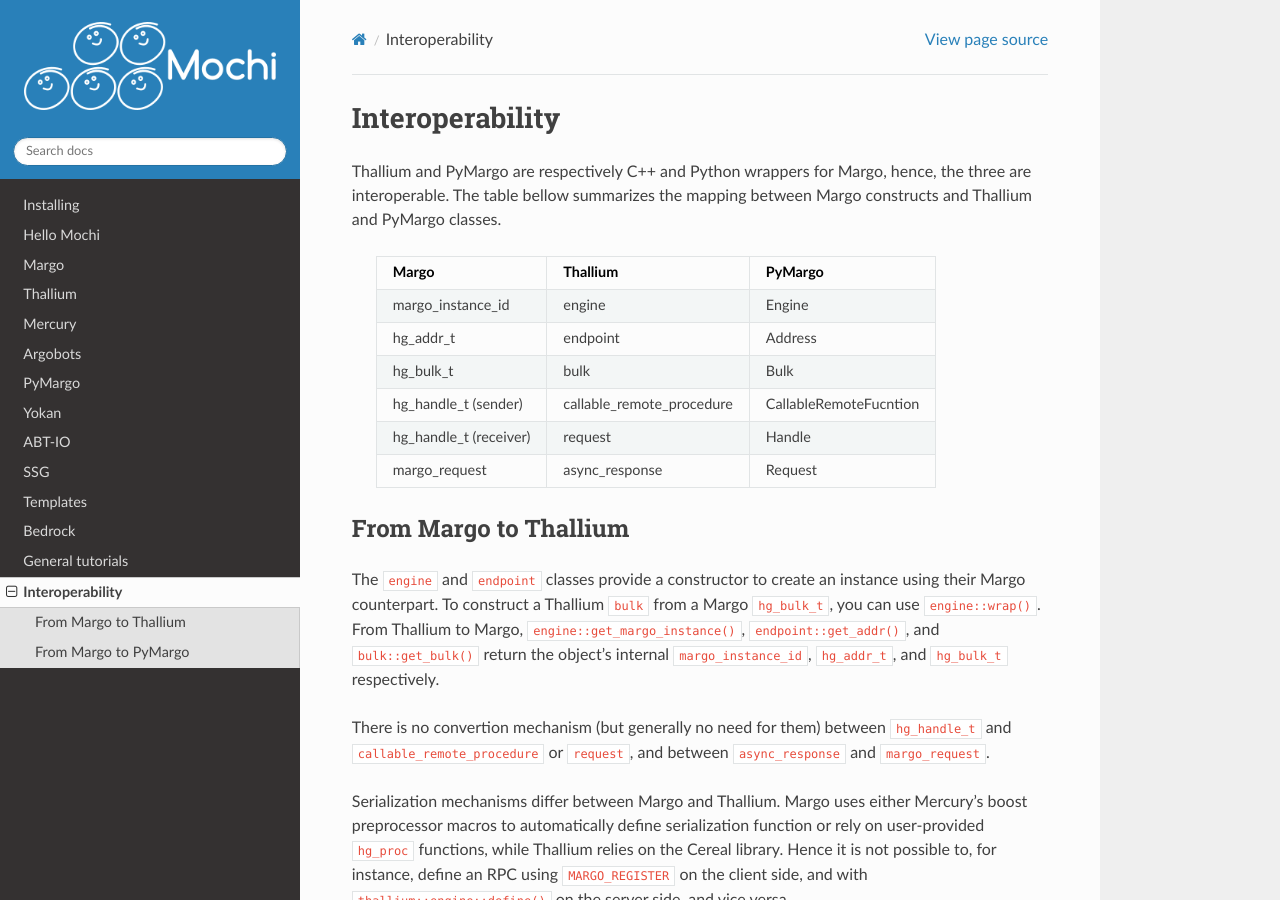
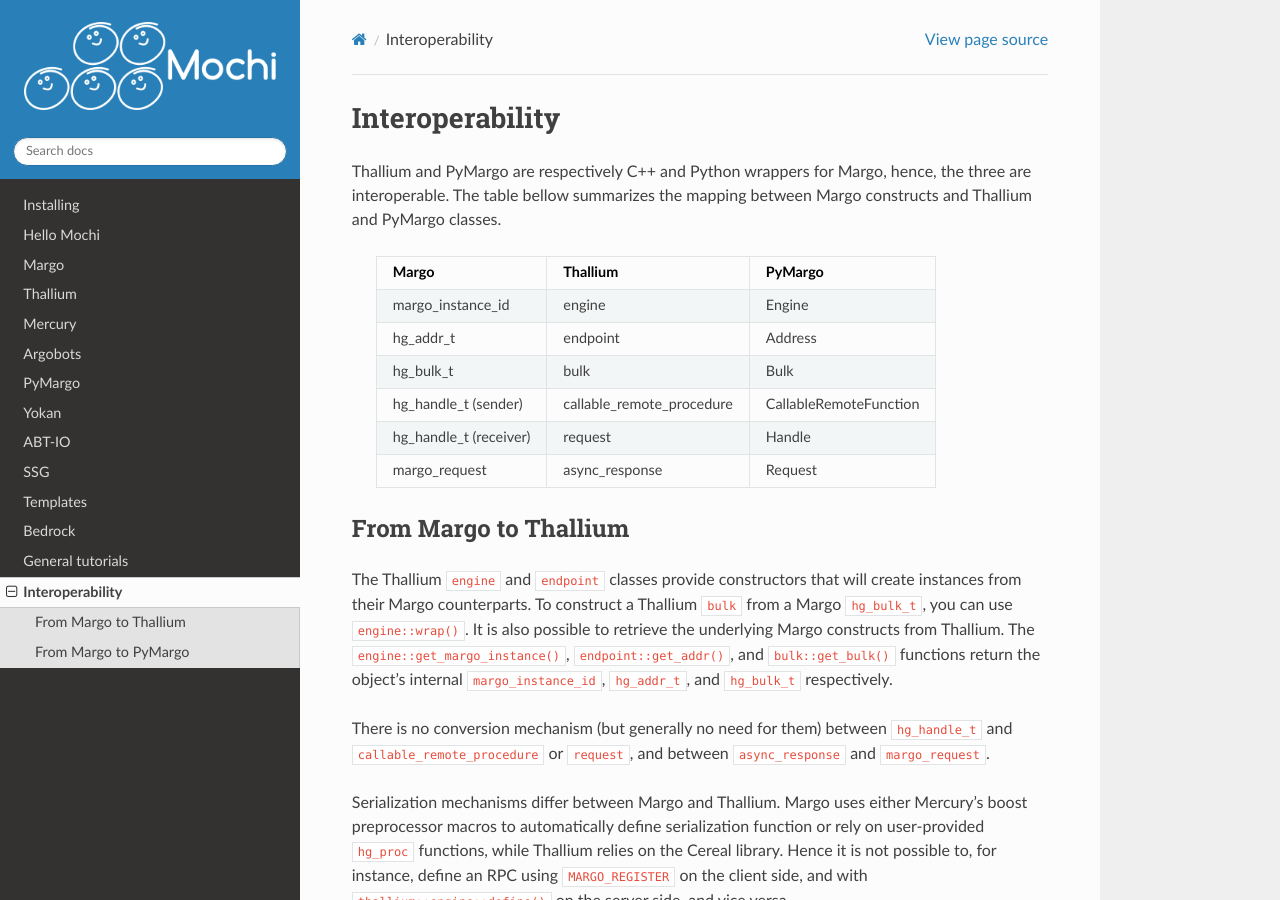
Before and after one commit to mochi-hpc/mochi-doc, a Sphinx documentation site: the page built from docs/source/interop.rst, in a window 1280 px wide and 900 px high. Built offline with Sphinx 7.4.7 and the Read the Docs theme 2.0.0, drawn with Linux system fonts in a browser that asks for light colours; pages that are not in the unit, such as notebooks, are missing from menus.

Commit message:
minor edits and typo fixes

```diff
--- a/docs/source/interop.rst
+++ b/docs/source/interop.rst
@@ -12,7 +12,7 @@ between Margo constructs and Thallium and PyMargo classes.
   margo_instance_id         engine                       Engine
   hg_addr_t                 endpoint                     Address
   hg_bulk_t                 bulk                         Bulk
-  hg_handle_t (sender)      callable_remote_procedure    CallableRemoteFucntion
+  hg_handle_t (sender)      callable_remote_procedure    CallableRemoteFunction
   hg_handle_t (receiver)    request                      Handle
   margo_request             async_response               Request
  ========================= ============================ =========================
@@ -21,16 +21,17 @@ between Margo constructs and Thallium and PyMargo classes.
 From Margo to Thallium
 ----------------------
 
-The :code:`engine` and :code:`endpoint` classes provide a
-constructor to create an instance using their Margo counterpart.
+The Thallium :code:`engine` and :code:`endpoint` classes provide
+constructors that will create instances from their Margo counterparts.
 To construct a Thallium :code:`bulk` from a Margo :code:`hg_bulk_t`,
-you can use :code:`engine::wrap()`.
-From Thallium to Margo, :code:`engine::get_margo_instance()`,
-:code:`endpoint::get_addr()`, and :code:`bulk::get_bulk()` return the
+you can use :code:`engine::wrap()`.  It is also possible to retrieve the
+underlying Margo constructs from Thallium.
+The :code:`engine::get_margo_instance()`,
+:code:`endpoint::get_addr()`, and :code:`bulk::get_bulk()` functions return the
 object's internal :code:`margo_instance_id`, :code:`hg_addr_t`, and
 :code:`hg_bulk_t` respectively.
 
-There is no convertion mechanism (but generally no need for them)
+There is no conversion mechanism (but generally no need for them)
 between :code:`hg_handle_t` and :code:`callable_remote_procedure` or
 :code:`request`, and between :code:`async_response` and
 :code:`margo_request`.
```
